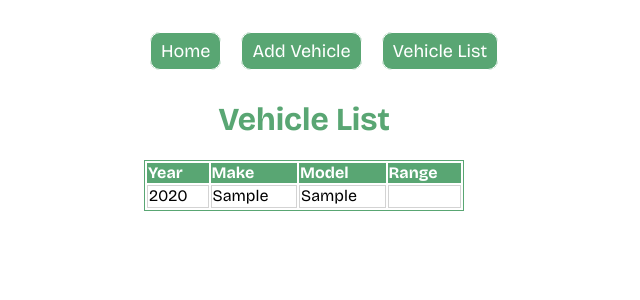
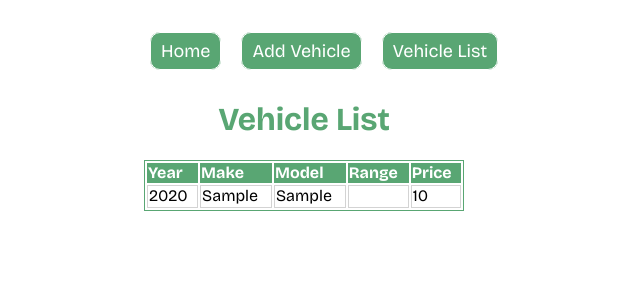
Before and after one commit to MyLanNguyen999/COMP1006-WebApp, a PHP site: page /vehicle-list.php in a window 1280 px wide. Shown: the top 300 px of the page, without its empty margins (336-976 px from the left). Run offline with PHP 8.4, Linux system fonts and the light colour scheme; tables that the repository leaves empty or names only in its code hold one stand-in row (values such as "Sample post"); data that the repository does not hold is empty.

Commit message:
Update price field in the table

```diff
--- a/vehicle-list.php
+++ b/vehicle-list.php
@@ -24,6 +24,7 @@ echo '<table>
                 <th> Make </th>
                 <th> Model </th>
                 <th> Range </th>
+                <th> Price </th>
             </tr>
         </thead>';
 foreach ($as1_vehicles as $as1_vehicle) {
@@ -33,6 +34,7 @@ foreach ($as1_vehicles as $as1_vehicle) {
                 <td> ' . $as1_vehicle['make'] . '</td>
                 <td> ' . $as1_vehicle['model'] . '</td>
                 <td> ' . $as1_vehicle['vehicleRange'] . '</td>
+                <td> ' . $as1_vehicle['price'] . '</td>
              </tr>
         </tbody>';
 }
```
